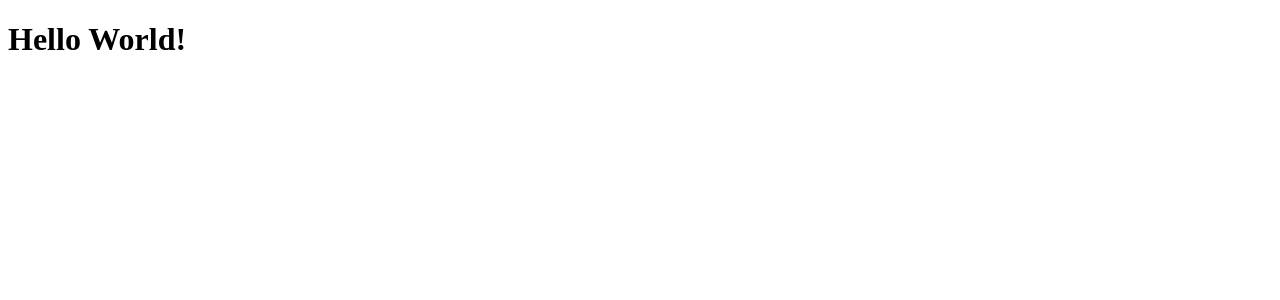
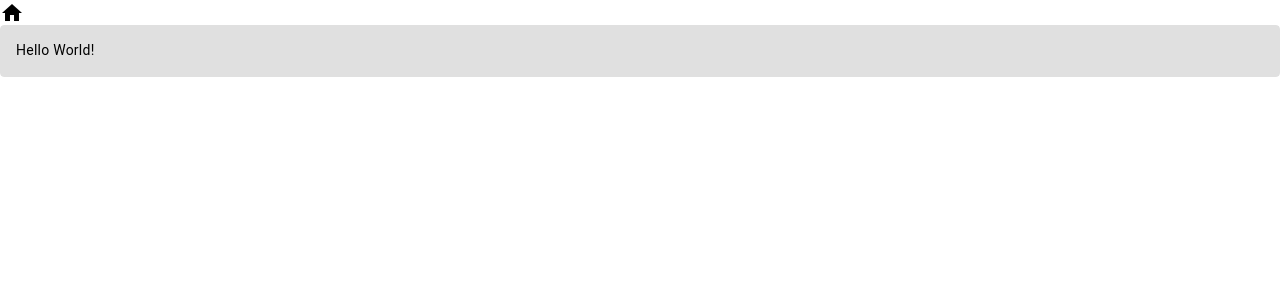
Before and after one commit to sh1Nome/extract-streams-web, a Vue app in the folder node/frontend/: page / in a window 1280 px wide. Shown: the top 300 px of the page. Built offline with nearby package versions, Linux system fonts and the light colour scheme.

Commit message:
feat: Vuetifyを追加し、App.vueを更新してアイコンとカードを表示

```diff
--- a/node/frontend/package.json
+++ b/node/frontend/package.json
@@ -12,9 +12,11 @@
     "type-check": "vue-tsc --build"
   },
   "dependencies": {
-    "vue": "^3.5.13"
+    "vue": "^3.5.13",
+    "vuetify": "^3.8.7"
   },
   "devDependencies": {
+    "@mdi/font": "^7.4.47",
     "@playwright/test": "^1.51.1",
     "@tsconfig/node22": "^22.0.1",
     "@types/node": "^22.14.0",
--- a/node/frontend/src/App.vue
+++ b/node/frontend/src/App.vue
@@ -1,5 +1,6 @@
 <script setup lang="ts"></script>
 
 <template>
-  <h1>Hello World!</h1>
+  <v-icon icon="mdi-home" />
+  <v-card text="Hello World!" variant="tonal"></v-card>
 </template>
--- a/node/frontend/src/main.ts
+++ b/node/frontend/src/main.ts
@@ -1,4 +1,21 @@
 import { createApp } from "vue";
 import App from "./App.vue";
 
-createApp(App).mount("#app");
+// Vuetify
+import "vuetify/styles";
+import { createVuetify } from "vuetify";
+import * as components from "vuetify/components";
+import * as directives from "vuetify/directives";
+
+// Material Design Icon
+import "@mdi/font/css/materialdesignicons.css";
+
+const vuetify = createVuetify({
+  components,
+  directives,
+  icons: {
+    defaultSet: "mdi",
+  },
+});
+
+createApp(App).use(vuetify).mount("#app");
```
Also changed, not shown: 2 other files (tests, documents, lock files or other folders).
